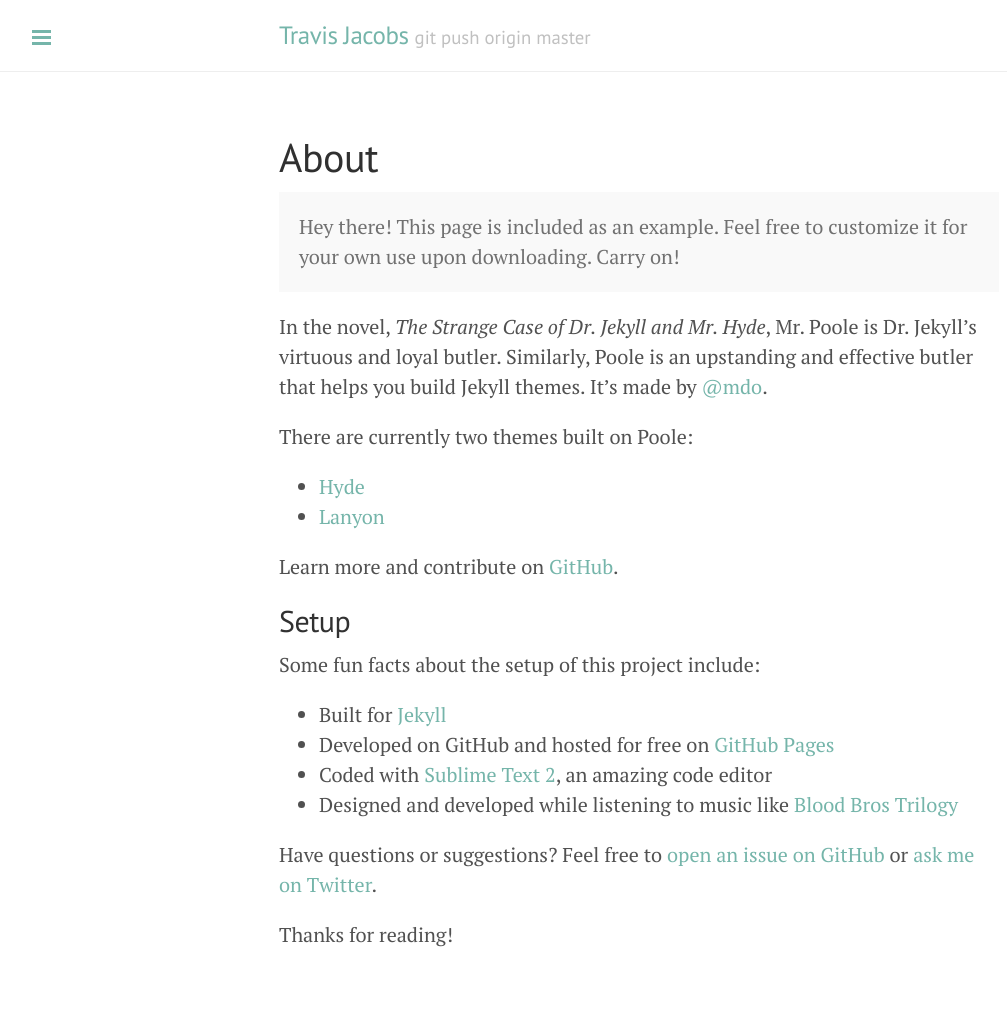
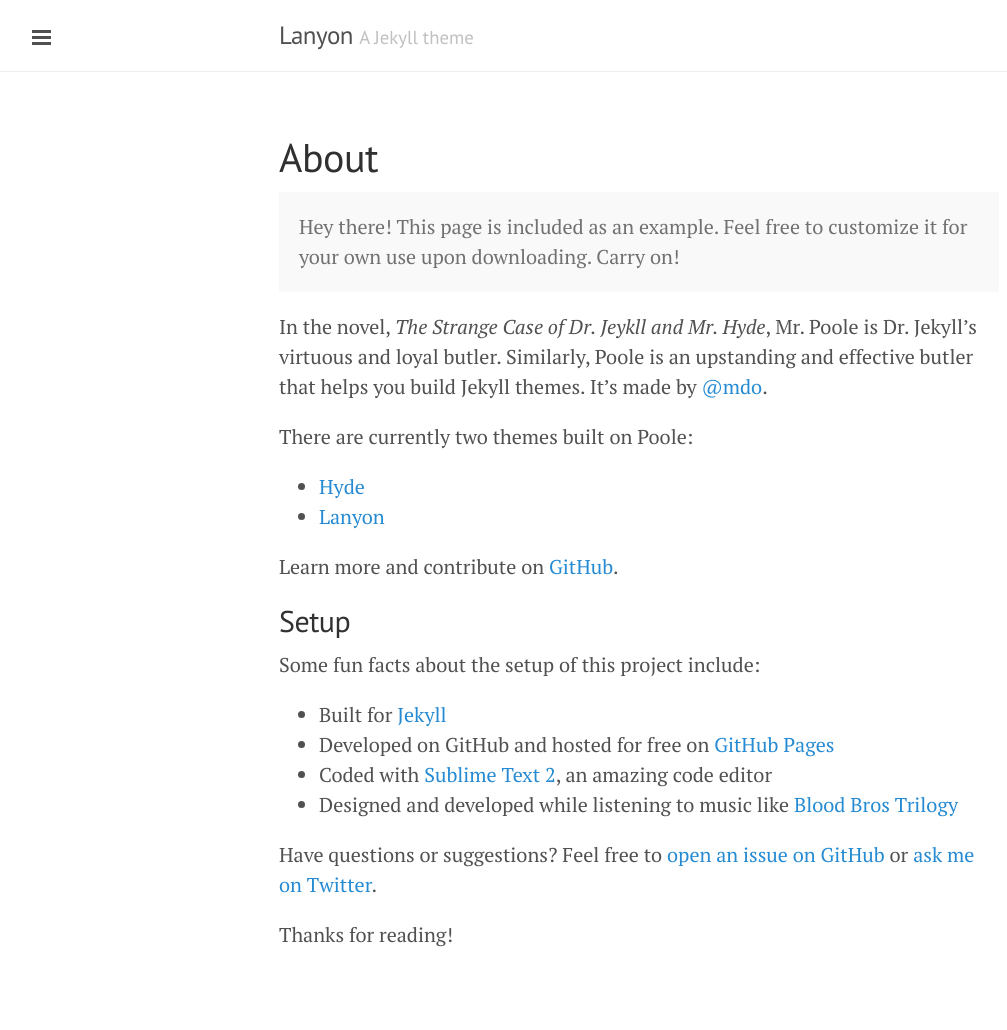
Before and after one commit to travs/travs.github.io, a Jekyll site: the page built from about.md, in a window 1280 px wide. Shown: the whole page, without its empty margins (1-1008 px from the left). Built offline with Jekyll 4.4.1, drawn with Linux system fonts in a browser that asks for light colours; Markdown is read by kramdown in place of the engine named in the settings.

Commit message:
Fresh lanyon install.

```diff
--- a/404.html
+++ b/404.html
@@ -1,10 +1,9 @@
 ---
 layout: default
 title: "404: Page not found"
-permalink: 404.html
 ---
 
 <div class="page">
   <h1 class="page-title">404: Page not found</h1>
-  <p class="lead">Sorry, we've misplaced that URL or it's pointing to something that doesn't exist. <a href="{{ site.baseurl }}">Head back home</a> to try finding it again.</p>
+  <p class="lead">Sorry, we've misplaced that URL or it's pointing to something that doesn't exist. <a href="/">Head back home</a> to try finding it again.</p>
 </div>
--- /dev/null
+++ b/CNAME
@@ -0,0 +1 @@
+lanyon.getpoole.com
--- a/_config.yml
+++ b/_config.yml
@@ -1,24 +1,24 @@
 # Dependencies
 markdown:         redcarpet
-highlighter:      pygments
+pygments:         true
 
 # Permalinks
 permalink:        pretty
-relative_permalinks: true
 
 # Setup
-title:            Travis Jacobs
-tagline:          git push origin master
-url:
-paginate:         1
-baseurl:          /
+title:            Lanyon
+tagline:          'A Jekyll theme'
+description:      'A reserved <a href="http://jekyllrb.com" target="_blank">Jekyll</a> theme that places the utmost gravity on content with a hidden drawer. Made by <a href="https://twitter.com/mdo" target="_blank">@mdo</a>.'
+url:              http://lanyon.getpoole.com
+
 author:
-  name:           Travis Jacobs
-  url:            https://github.com/travs
-  email:          trav221@gmail.com
+  name:           'Mark Otto'
+  url:            https://twitter.com/mdo
+
+paginate:         5
 
 # Custom vars
-version:          1.0.0
-github:           https://github.com/travs
+version:          2.0.0
 
-#Automatically require these gems
+github:
+  repo:           https://github.com/poole/lanyon
--- a/_includes/sidebar.html
+++ b/_includes/sidebar.html
@@ -27,6 +27,7 @@
 
     <a class="sidebar-nav-item" href="{{ site.github.repo }}/archive/v{{ site.version }}.zip">Download</a>
     <a class="sidebar-nav-item" href="{{ site.github.repo }}">GitHub project</a>
+    <span class="sidebar-nav-item">Currently v{{ site.version }}</span>
   </nav>
 
   <div class="sidebar-item">
--- a/_layouts/default.html
+++ b/_layouts/default.html
@@ -3,7 +3,7 @@
 
   {% include head.html %}
 
-  <body class="theme-base-0c">
+  <body>
 
     {% include sidebar.html %}
 
--- a/about.md
+++ b/about.md
@@ -7,7 +7,7 @@ title: About
   Hey there! This page is included as an example. Feel free to customize it for your own use upon downloading. Carry on!
 </p>
 
-In the novel, *The Strange Case of Dr. Jekyll and Mr. Hyde*, Mr. Poole is Dr. Jekyll's virtuous and loyal butler. Similarly, Poole is an upstanding and effective butler that helps you build Jekyll themes. It's made by [@mdo](https://twitter.com/mdo).
+In the novel, *The Strange Case of Dr. Jeykll and Mr. Hyde*, Mr. Poole is Dr. Jekyll's virtuous and loyal butler. Similarly, Poole is an upstanding and effective butler that helps you build Jekyll themes. It's made by [@mdo](https://twitter.com/mdo).
 
 There are currently two themes built on Poole:
 
@@ -22,9 +22,9 @@ Some fun facts about the setup of this project include:
 
 * Built for [Jekyll](http://jekyllrb.com)
 * Developed on GitHub and hosted for free on [GitHub Pages](https://pages.github.com)
-* Coded with [Sublime Text 2](http://sublimetext.com), an amazing code editor
+* Coded with [Sublime Text 2](http://sublimetext.org), an amazing code editor
 * Designed and developed while listening to music like [Blood Bros Trilogy](https://soundcloud.com/maddecent/sets/blood-bros-series)
 
-Have questions or suggestions? Feel free to [open an issue on GitHub](https://github.com/poole/poole/issues/new) or [ask me on Twitter](https://twitter.com/mdo).
+Have questions or suggestions? Feel free to [open an issue on GitHub](https://github.com/poole/issues/new) or [ask me on Twitter](https://twitter.com/mdo).
 
 Thanks for reading!
```
Also changed, not shown: atom.xml (+4 -4 lines), index.html (+3 -4 lines), LICENSE.md, README.md.
